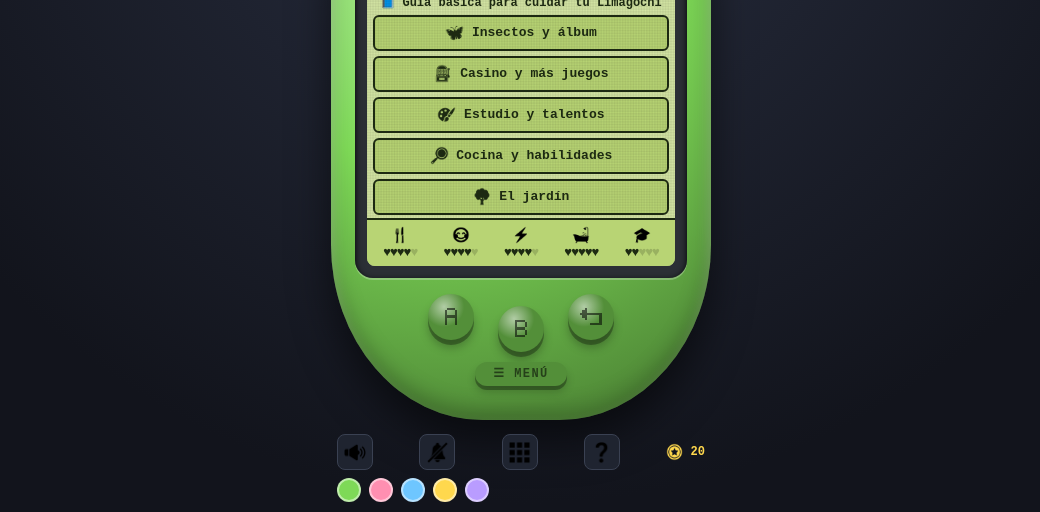
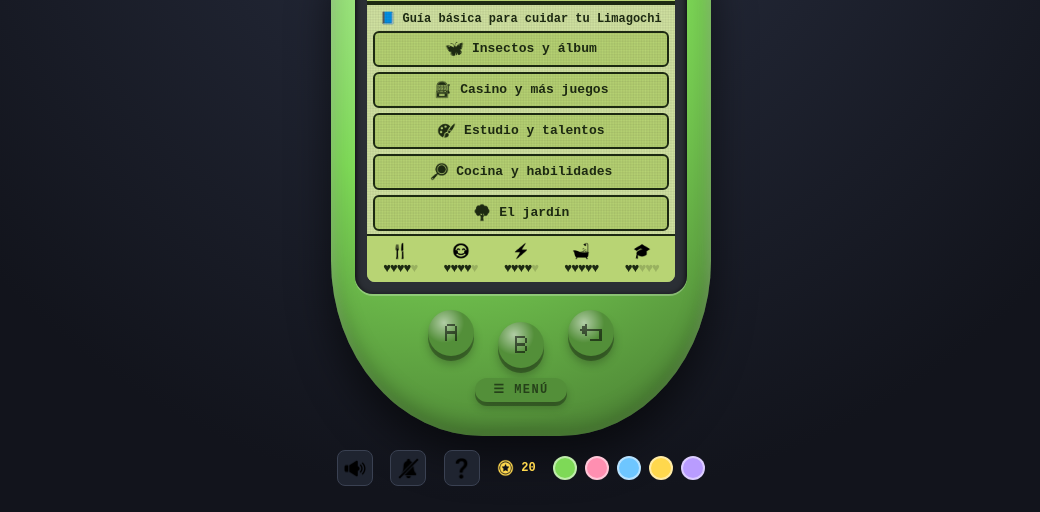
Before and after one commit to daniblancorodriguez-boop/limagochi, a website: page docs/index.html in a window 1280 px wide. Shown: the part 213-725 px from the top of the page, without its empty margins (119-1159 px from the left). Drawn offline with Linux system fonts and the light colour scheme.

Commit message:
v3.36.1: la rejilla de píxeles pasa a Ajustes
Co-Authored-By: Claude Sonnet 5.5 <noreply@anthropic.com>
Claude-Session: https://claude.ai/code/session_01DEGaingf517oFW7peCpSen

```diff
--- a/docs/backup.js
+++ b/docs/backup.js
@@ -214,6 +214,7 @@ function openSettings(back) {
     a.p('⚙️ Ajustes'),
     a.btn(`🌙 Ciclo día/noche: ${onoff(L.settings.get('cycle'))}`, () => { L.settings.set('cycle', !L.settings.get('cycle')); a.render(); openSettings(back); }),
     a.btn(`🖤 Iconos negros: ${onoff(L.settings.get('mono'))}`, () => { L.settings.set('mono', !L.settings.get('mono')); a.paintIcons(); openSettings(back); }),
+    a.btn(`▦ Rejilla de píxeles: ${onoff(L.grid && L.grid.on())}`, () => { L.grid && L.grid.toggle(); openSettings(back); }),
     a.btn(`🔲 Píxel fino: ${onoff(L.settings.get('fine'))}`, () => { L.settings.set('fine', !L.settings.get('fine')); a.setFine(L.settings.get('fine')); openSettings(back); }),
     a.btn(`😴 Descanso del dueño: ${onoff(L.settings.get('rest'))}`, () => { L.settings.set('rest', !L.settings.get('rest')); L.school.fixSlot(); a.render(); openSettings(back); }),
     ...(L.settings.get('rest') ? [a.row(
--- a/docs/game.js
+++ b/docs/game.js
@@ -2252,9 +2252,9 @@ function bindUI() {
   chipName.addEventListener('click', e => { e.stopPropagation(); if (roomPickEl.hidden) { if (!canInteract()) return; drawRoomPick(); roomPickEl.hidden = false; chipName.setAttribute('aria-expanded', 'true'); } else closeRoomPick(); });
   document.addEventListener('click', e => { if (!roomPickEl.hidden && !roomPickEl.contains(e.target)) closeRoomPick(); });
   let gridOn = true; try { gridOn = localStorage.getItem('limagochi.grid') !== '0'; } catch { /* */ }
-  const applyGrid = () => { stageEl.classList.toggle('grid', gridOn); $('#btnGrid').textContent = gridOn ? '▦' : '▢'; };
+  const applyGrid = () => stageEl.classList.toggle('grid', gridOn);
   applyGrid();
-  $('#btnGrid').addEventListener('click', () => { gridOn = !gridOn; try { localStorage.setItem('limagochi.grid', gridOn ? '1' : '0'); } catch { /* */ } applyGrid(); });
+  L.grid = { on: () => gridOn, toggle() { gridOn = !gridOn; try { localStorage.setItem('limagochi.grid', gridOn ? '1' : '0'); } catch { /* */ } applyGrid(); } };
   $('#btnNotify').addEventListener('click', async () => {
     if (!L.notify) return;
     const r = await L.notify.toggle();
--- a/docs/index.html
+++ b/docs/index.html
@@ -71,7 +71,6 @@
     <footer class="tools">
       <button type="button" class="tbtn" id="btnSound"  aria-label="Sonido">🔊</button>
       <button type="button" class="tbtn" id="btnNotify" aria-label="Notificaciones">🔕</button>
-      <button type="button" class="tbtn" id="btnGrid" aria-label="Rejilla de píxeles">▦</button>
       <button type="button" class="tbtn" id="btnGuide"  aria-label="Guía básica">❓</button>
       <span class="lp" id="lp" title="Lima Points">🪙 0</span>
       <span class="swatches" id="swatches" aria-label="Color de la carcasa"></span>
--- a/docs/sw.js
+++ b/docs/sw.js
@@ -4,7 +4,7 @@
    · Web Push: muestra el aviso salvo que la app esté a la vista.
    · Al tocar un aviso enfoca (o abre) la app.
    ========================================================================== */
-const VERSION = 'limagochi-v3.36.0';
+const VERSION = 'limagochi-v3.36.1';
 const FILES = [
   './', 'index.html', 'style.css', 'manifest.json',
   'sprites.js', 'items.js', 'config.js', 'audio.js', 'world.js', 'notify.js', 'bugs.js', 'forms2.js', 'faces.js', 'season.js', 'progress.js', 'guide.js', 'backup.js', 'lib/qrcode.js', 'mail.js', 'visit.js', 'minigames.js', 'games2.js', 'arcade.js', 'robodog_frames.js', 'robodog.js', 'studio.js', 'kitchen.js', 'school.js', 'voice.js', 'first.js', 'glyphs_map.js', 'glyphs.js', 'game.js',
```
Also changed, not shown: README.md.
